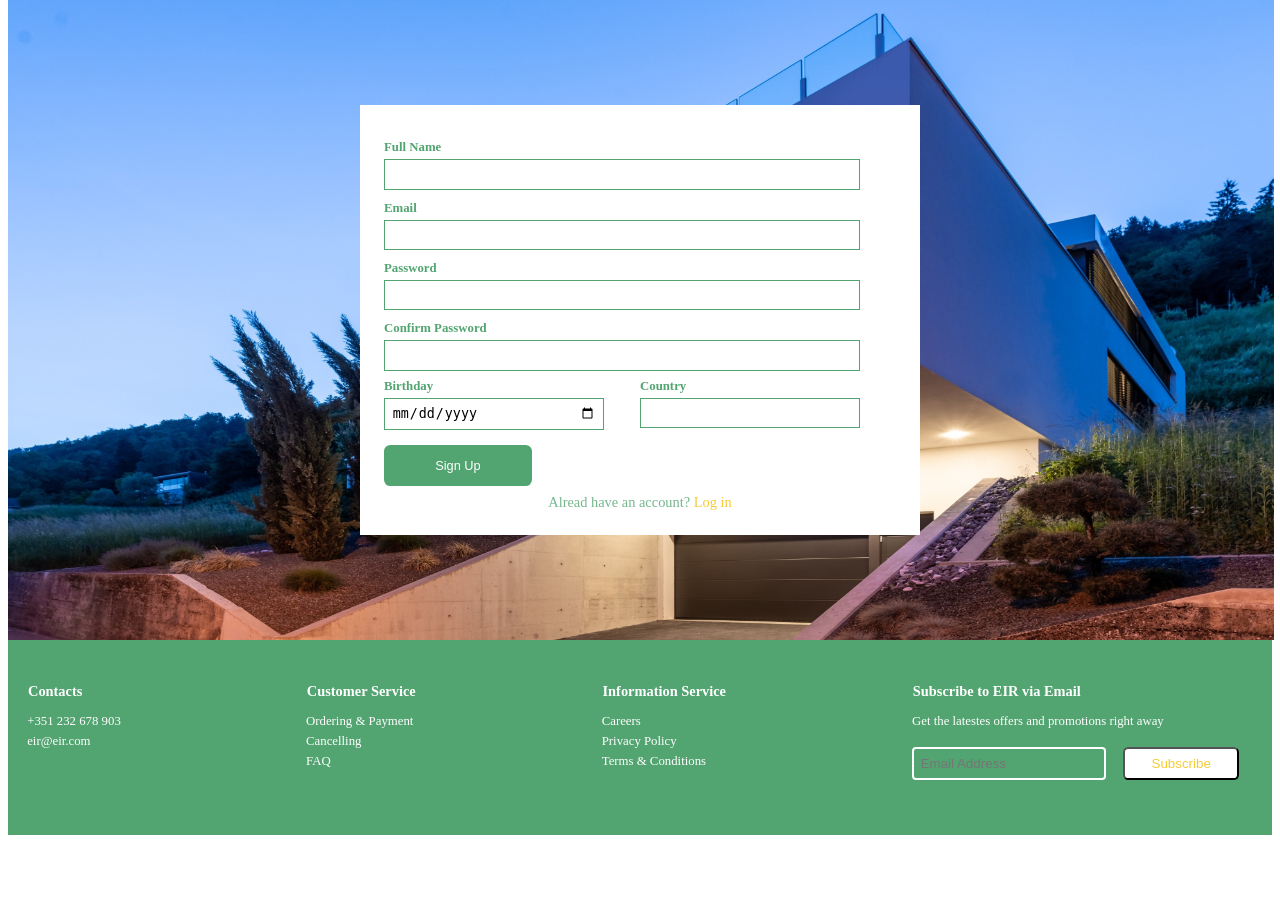
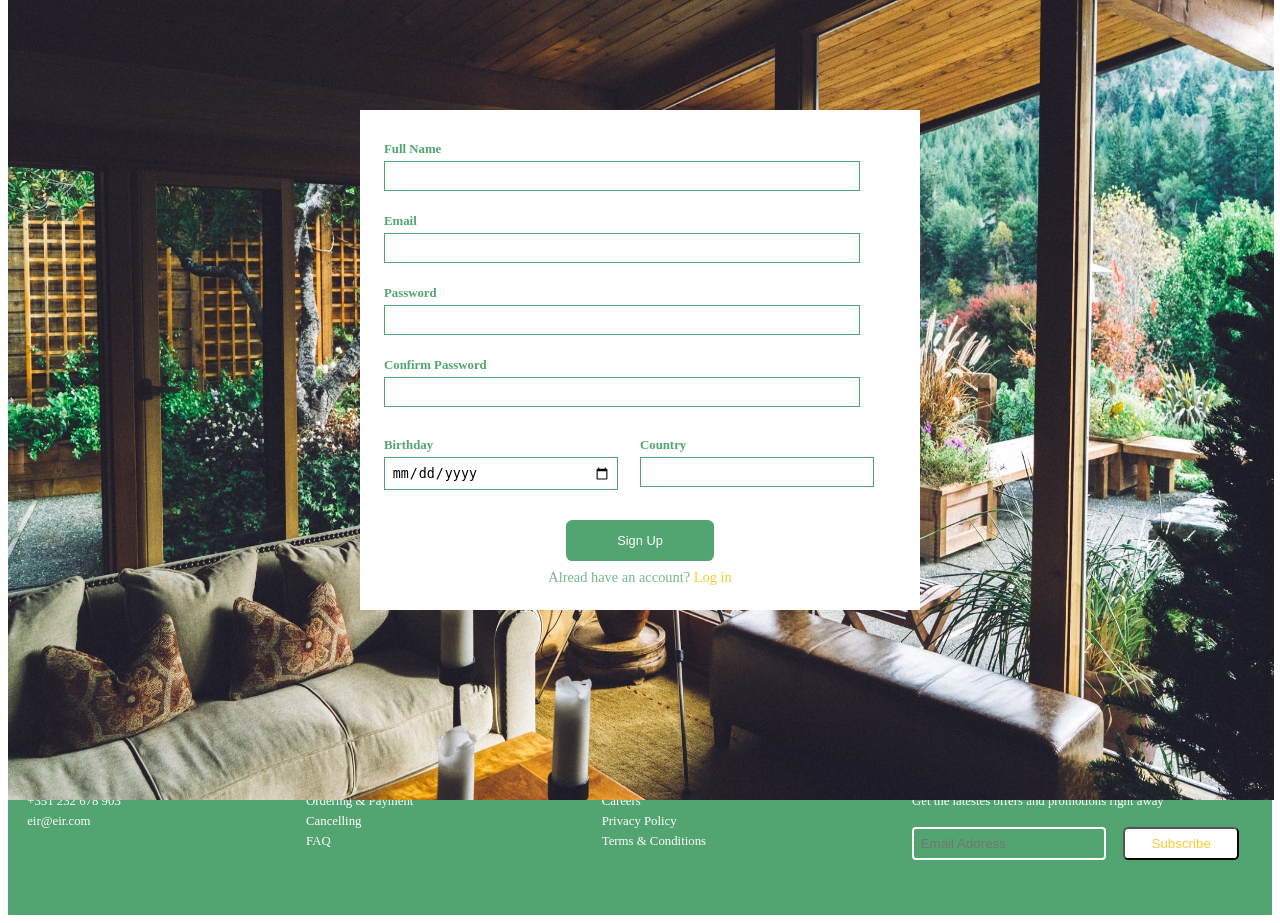
Before and after one commit to andrefmrocha/Eir, a PHP site: page /pages/sign_up_page.php in a window 1280 px wide. Shown: the part 136-1059 px from the top of the page. Before the commit the page ends 971 px from the top, so only its background shows below. Run offline with PHP 8.4, Linux system fonts and the light colour scheme; some libraries are stand-ins or nearby versions.

Commit message:
Added signup page

```diff
--- a/js/network.js
+++ b/js/network.js
@@ -34,6 +34,8 @@
           reject(data);
         }
       })
-      .catch(() => resolve({}));
+      .catch(() => {
+        resolve(response);
+      });
   });
 }
--- a/pages/sign_up_page.php
+++ b/pages/sign_up_page.php
@@ -4,7 +4,7 @@
 
     ?>
     <section id="signup-section">
-        <img id="signup-img" src="../assets/house.jpg" alt="Beautiful House">
+        <img id="signup-img" src="../assets/login-house.jpg" alt="Beautiful House">
         <span class="card">
             <form action="list_houses.php" method="get">
                 <div>
@@ -12,35 +12,49 @@
                         Full Name
                         <input name="full-name" id="full-name" type="text">
                     </label>
+                    <span id="fullname-input" class="form-error">**</span>
                 </div>
                 <div>
                     <label for="form-email">
                         Email
                         <input name="form-email" id="form-email" type="text">
                     </label>
+                    <span id="email-input" class="form-error">**</span>
                 </div>
                 <div>
                     <label for="password">
                         Password
                         <input name="password" id="password" type="password">
                     </label>
+                    <span id="password-input" class="form-error">**</span>
                 </div>
                 <div>
                     <label for="confirm-password">
                         Confirm Password
                         <input name="confirm-password" id="confirm-password" type="password">
                     </label>
+                    <span id="confirm-password-input" class="form-error">**</span>
                 </div>
                 <div class="two-inputs">
+                    <div>
                         <label for="birthday">
                             Birthday
                             <input name="birthday" id="birthday" type="date">
                         </label>
+                        <span id="birthday-input" class="form-error">**</span>
+                    </div>
+                    <div>
                         <label for="country">
                             Country
                             <input name="country" id="country" type="text">
                         </label>
+                        <span id="country-input" class="form-error">**</span>
                     </div>
+                </div>
+                <p id="valid-email-input" class="form-error">* Please insert a valid email</p>
+                <p id="password-match-input" class="form-error">* Passwords must match</p>
+                <p id="register-email-input" class="form-error">* Email is already registed!</p>
+                <p id="required-input" class="form-error">** Field is required</p>
                 <div>
                     <input id="submit" type="submit" value="Sign Up">
                 </div>
@@ -54,7 +68,7 @@
 <?php }
 
 include_once('../templates/common.php');
-drawHeader(['../js/main_page.js']);
+drawHeader(['../js/signup_page.js']);
 drawMainPage();
 drawFooter();
 ?>
--- a/styles/style.css
+++ b/styles/style.css
@@ -97,7 +97,7 @@
 #signup-img,
 #mainpage-img {
   width: 98.9%;
-  height: 80vh;
+  height: 100%;
   position: absolute;
 }
 
@@ -129,24 +129,30 @@
 
 #signup-section,
 #mainpage-section {
-  min-height: 80vh;
+  min-height: 90vh;
 }
 
 .card div {
   margin: 0.5em auto;
+  flex-basis: 100%;
+  display: flex;
 }
 
 .card label {
   font-size: 0.8em;
   color: var(--primary-color);
+  flex-basis: 90%;
 }
 .card label > input {
   display: block;
   border: 0.5px solid var(--primary-color);
   padding: 0.5em;
-  width: 90%;
   margin-bottom: 0.5em;
   margin-top: 0.3em;
+  width: 100%;
+}
+.card label > span {
+  flex-basis: 5%;
 }
 
 .card #submit {
@@ -160,14 +166,17 @@
   flex-basis: 50%;
 }
 
-form p.form-error{
+form .form-error{
   font-size: 0.7em;
   display: none;
-  flex-basis: 100%;
   color: var(--alert-color);
 }
 
-form p.form-error.active{
+form p.form-error{
+  flex-basis: 100%;
+}
+
+form .form-error.active{
   display: block;
 }
 
@@ -520,9 +529,15 @@
   color: white;
   padding: 1em 4em;
   border-radius: 0.5em;
+  margin: auto;
+  display: block;
 }
 
-#signup-section form p{
+#signup-section form{
+  display: flex;
+  flex-wrap: wrap;
+}
+#signup-section form p:last-child{
   color: var(--primary-variant);
   margin: auto;
   text-align: center;
@@ -544,10 +559,10 @@
   flex-wrap: wrap;
 }
 
-.two-inputs label {
+.two-inputs > div {
   flex-basis: 50%;
 }
 
 .two-inputs label > input{
-  width: 80%;
+  width: 95%;
 }
```
Also changed, not shown: db/user.php (+3 -4 lines), js/signup_page.js (added, +87 -0 lines), assets/login-house.jpg (added), db/database.db. Lines whose indentation alone changed are shown as unchanged.
